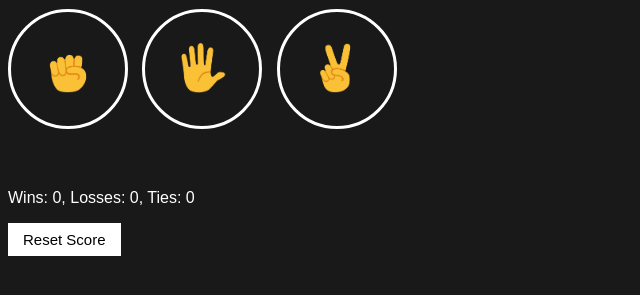
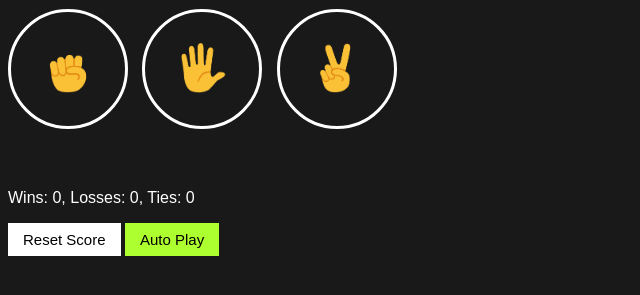
Before and after one commit to Ankith-Achar-27/javascript-learning, a plain HTML site: page rock-paper-scissors/index.html in a window 1280 px wide. Shown: the part 85-380 px from the top of the page, without its empty margins (0-640 px from the left). Drawn offline with Linux system fonts and the light colour scheme.

Commit message:
added autoplay and stop button

```diff
--- a/rock-paper-scissors/index.html
+++ b/rock-paper-scissors/index.html
@@ -4,7 +4,7 @@
 <head>
     <meta charset="UTF-8">
     <meta name="viewport" content="width=device-width, initial-scale=1.0">
-    <title>Document</title>
+    <title>Rock Paper Scissors</title>
     <link rel="stylesheet" href="style/rock-paper-scissor.css">
 </head>
 
@@ -22,6 +22,7 @@
         <img src="assets\scissors-emoji.png" alt="scissors hand emoji" class="move-icon">
     </button>
 
+
     <p class="js-result result"></p>
     <p class="js-moves"></p>
 
@@ -33,6 +34,7 @@
 
     <button onClick="resetScore()" class="reset-score-button">Reset Score</button>
 
+    <button onClick="autoPLay();" class="js-autoplay auto-play-button"> Auto Play</button>
     <script src="script/rock-paper-scissor.js"></script>
 </body>
 
--- a/rock-paper-scissors/script/rock-paper-scissor.js
+++ b/rock-paper-scissors/script/rock-paper-scissor.js
@@ -36,6 +36,27 @@
         compMove = 'scissors';
     }
     return compMove;
+    }
+
+    let isPlaying = false;
+    let intervalID;
+
+    function autoPLay(){
+        const playButton = document.querySelector('.js-autoplay');
+        if(!isPlaying){
+           intervalID = setInterval(function(){
+            const playerMove = pickCompMove();
+            playerGame(playerMove);
+        },1500);
+        isPlaying = true;
+       playButton.innerHTML = `Stop`;
+       playButton.classList.add('stop');
+        } else{
+            playButton.innerHTML = `Auto Play`;
+            playButton.classList.remove('stop');
+            clearInterval(intervalID);
+            isPlaying = false;
+        }
     }
 
     function playerGame(playerMove) {
--- a/rock-paper-scissors/style/rock-paper-scissor.css
+++ b/rock-paper-scissors/style/rock-paper-scissor.css
@@ -31,10 +31,18 @@ body{
     margin-top:60px;
 }
 
-.reset-score-button{
+.reset-score-button,
+.auto-play-button {
     background-color:white;
     border:none;
     font-size:15px;
     padding:8px 15px;
     cursor:pointer;
 }
+
+.auto-play-button{
+    background-color: greenyellow;
+}
+.stop{
+    background-color: red;
+}
```
